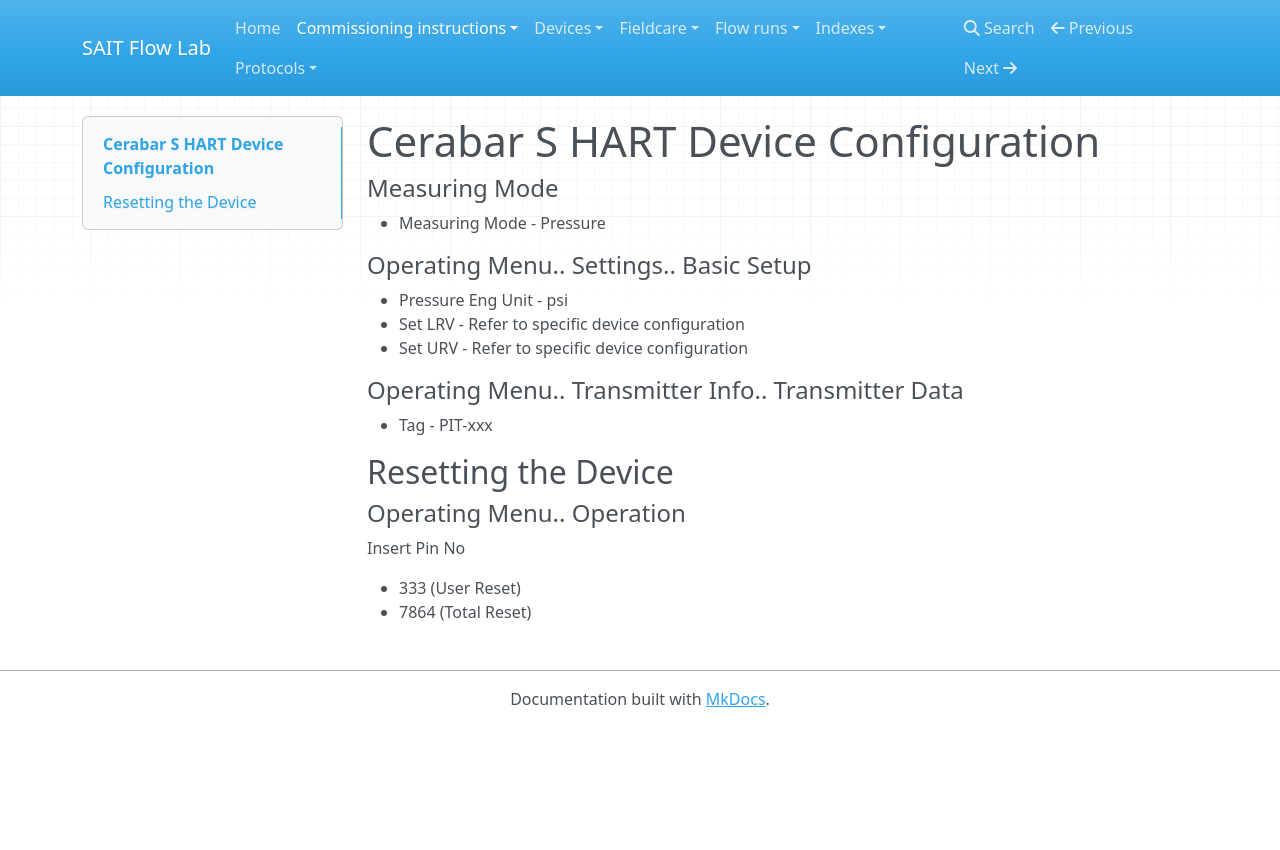
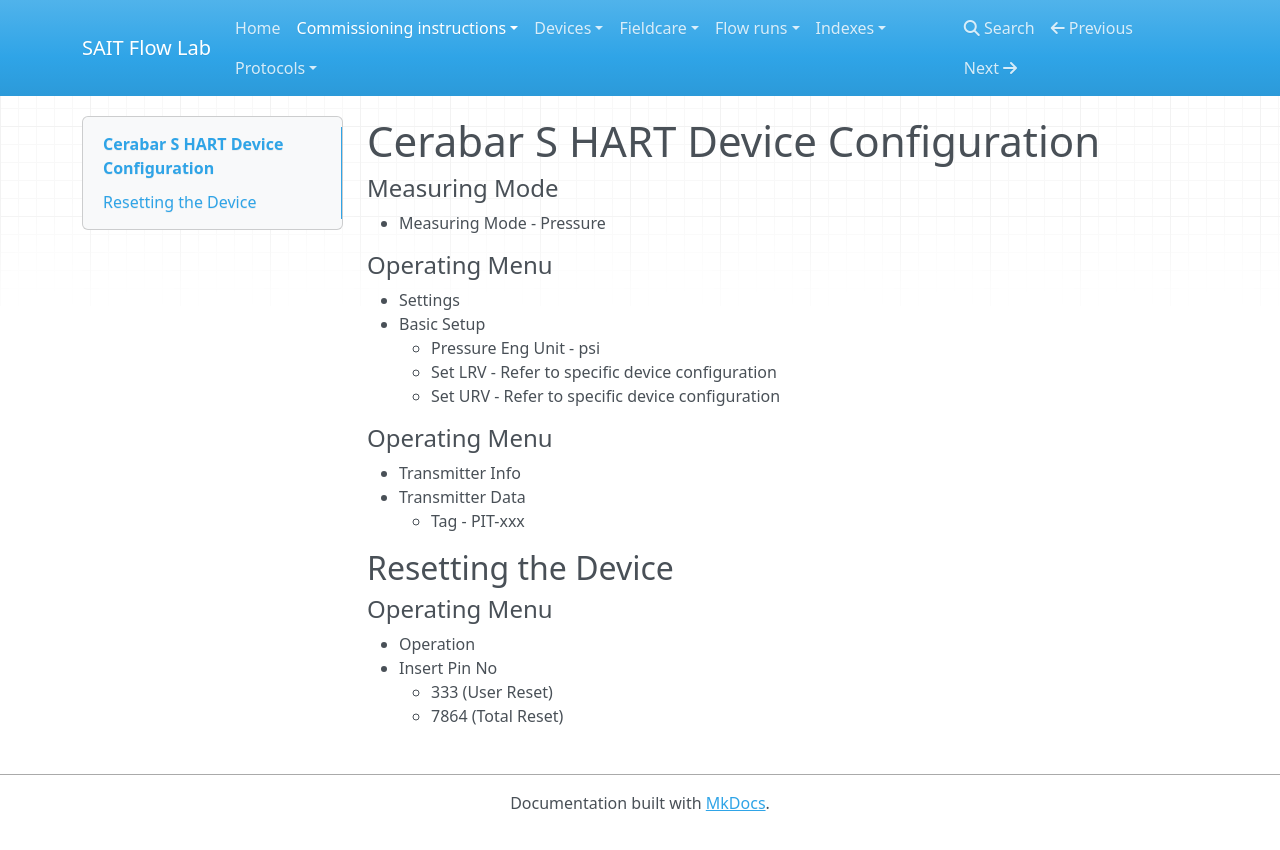
Before and after one commit to ian009/sait, an MkDocs documentation site: the page built from docs/commissioning_instructions/cerabar_s_hart.md, in a window 1280 px wide. Shown: the top 850 px of the page. Built offline with MkDocs 1.6.1, drawn with Linux system fonts in a browser that asks for light colours; nearby versions of some CDN libraries.

Commit message:
updated formatting

```diff
--- a/docs/commissioning_instructions/cerabar_s_hart.md
+++ b/docs/commissioning_instructions/cerabar_s_hart.md
@@ -2,17 +2,21 @@
 #### Measuring Mode
 + Measuring Mode - Pressure
 
-#### Operating Menu.. Settings.. Basic Setup
-+ Pressure Eng Unit - psi
-+ Set LRV - Refer to specific device configuration
-+ Set URV - Refer to specific device configuration
+#### Operating Menu
++ Settings
+  + Basic Setup
+    + Pressure Eng Unit - psi
+    + Set LRV - Refer to specific device configuration
+    + Set URV - Refer to specific device configuration
 
-#### Operating Menu.. Transmitter Info.. Transmitter Data
-+ Tag - PIT-xxx
+#### Operating Menu
++ Transmitter Info
+  + Transmitter Data
+    + Tag - PIT-xxx
 
 ## Resetting the Device
-#### Operating Menu.. Operation
-Insert Pin No
-
-+ 333 (User Reset)
-+ 7864 (Total Reset)
+#### Operating Menu
++ Operation
+  + Insert Pin No
+    + 333 (User Reset)
+    + 7864 (Total Reset)
```
